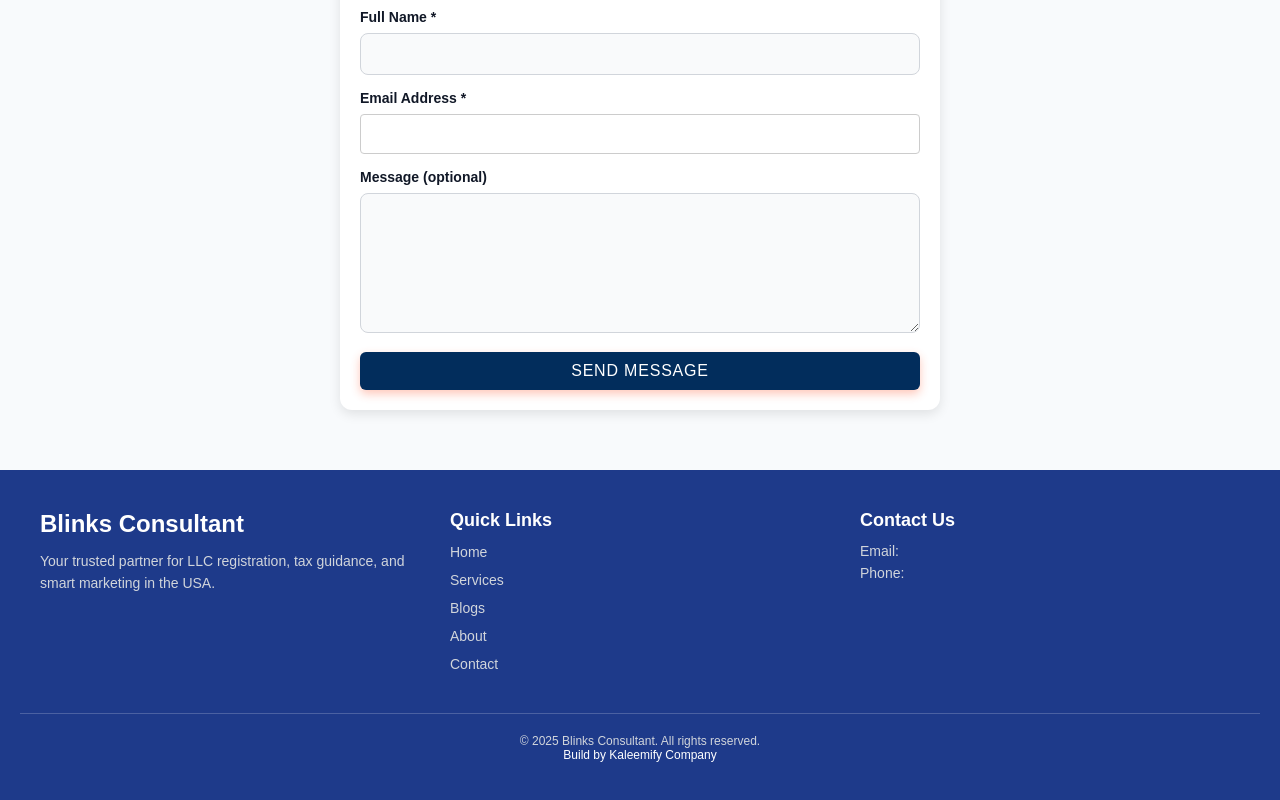
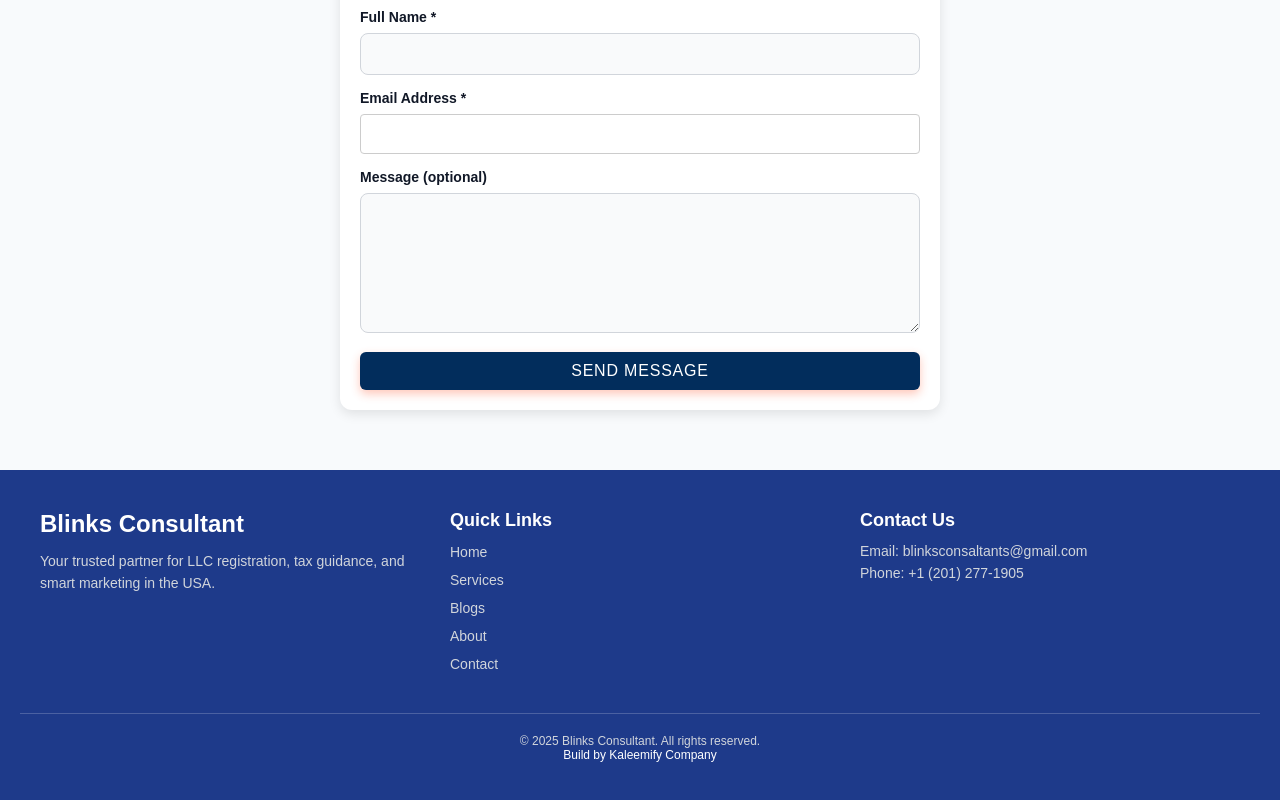
Before and after one commit to Kaleemify/blinks, a React (Vite) app: page / in a window 1280 px wide. Shown: the part 2625-3425 px from the top of the page. Built offline with nearby package versions, Linux system fonts and the light colour scheme.

Commit message:
auto update

```diff
--- a/src/Pages/Home/Home.jsx
+++ b/src/Pages/Home/Home.jsx
@@ -258,8 +258,8 @@ const Home = () => {
 
           <div className="footer-contact">
             <h4>Contact Us</h4>
-            <p>Email: </p>
-            <p>Phone: </p>
+            <p>Email: blinksconsaltants@gmail.com</p>
+            <p>Phone: +1 (201) 277-1905</p>
           </div>
         </div>
 
```
